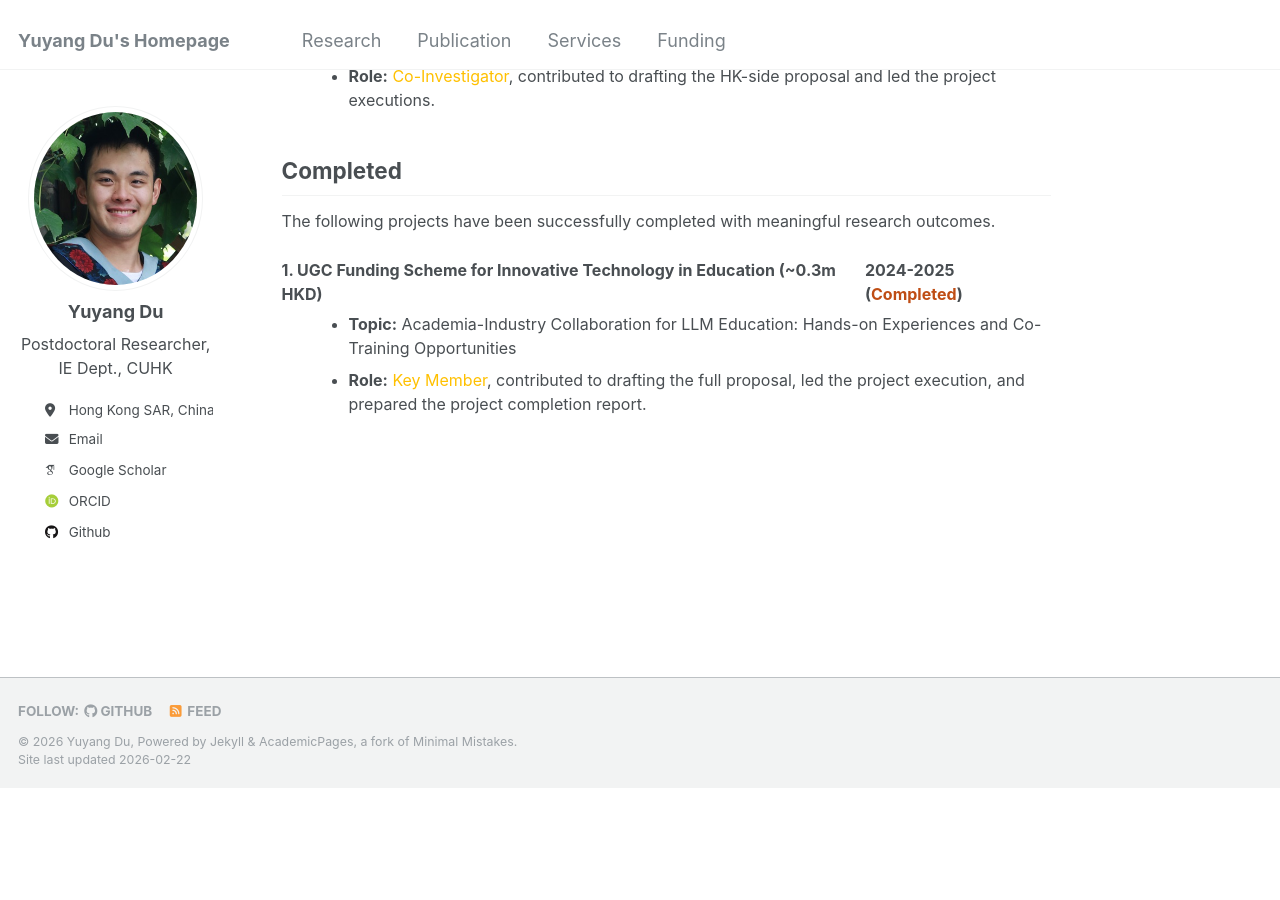
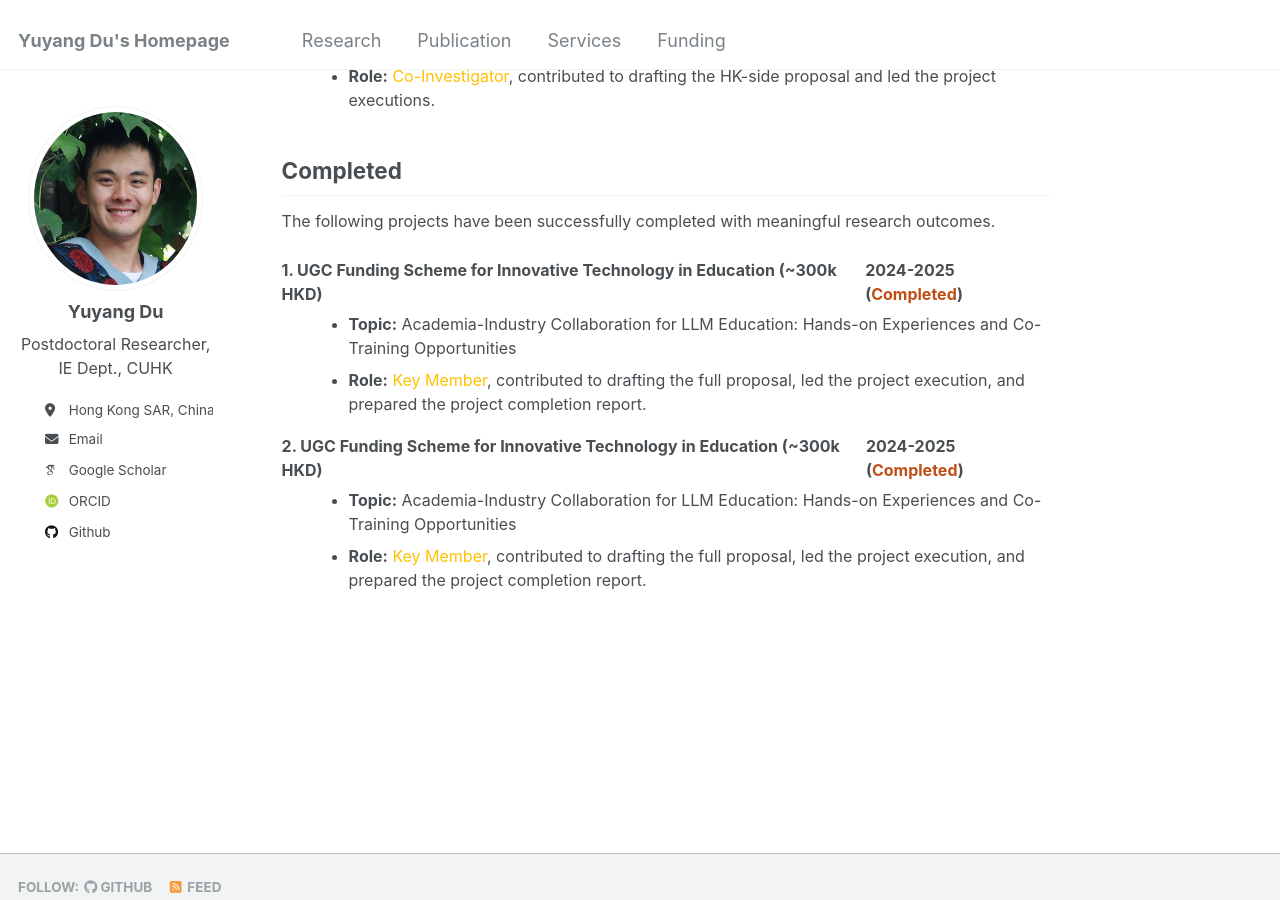
Before and after one commit to yuyangdu01/yuyangdu01.github.io, a Jekyll site: the page built from _pages/funding.md, in a window 1280 px wide and 900 px high, scrolled down 1037 px. Built offline with Jekyll 4.4.1, drawn with Linux system fonts in a browser that asks for light colours; some web fonts are replaced; before the commit the page ends 1825 px from its top, so only the background shows below that.

Commit message:
Update funding.md

```diff
--- a/_pages/funding.md
+++ b/_pages/funding.md
@@ -69,10 +69,19 @@ Completed
 <p style="text-align: justify;"><font size=3>The following projects have been successfully completed with meaningful research outcomes.</font></p>
 
 <li style="display: flex; justify-content: space-between; align-items: center; list-style-type: none;">
-  <font size=3><b>1. UGC Funding Scheme for Innovative Technology in Education (~0.3m HKD)</b></font>
+  <font size=3><b>1. UGC Funding Scheme for Innovative Technology in Education (~300k HKD)</b></font>
   <font size=3><b>2024-2025 (<span style="color: #bf4d14;">Completed</span>)</b></font>
 </li>
 <ul style="margin-left: 1.5em; margin-top: 6px;">
   <font size=3><li><b>Topic:</b> Academia-Industry Collaboration for LLM Education: Hands-on Experiences and Co-Training Opportunities</li></font>
   <font size=3><li><b>Role:</b> <span style="color: #ffc000;">Key Member</span>, contributed to drafting the full proposal, led the project execution, and prepared the project completion report.</li></font>
 </ul>
+
+<li style="display: flex; justify-content: space-between; align-items: center; list-style-type: none;">
+  <font size=3><b>2. UGC Funding Scheme for Innovative Technology in Education (~300k HKD)</b></font>
+  <font size=3><b>2024-2025 (<span style="color: #bf4d14;">Completed</span>)</b></font>
+</li>
+<ul style="margin-left: 1.5em; margin-top: 6px;">
+  <font size=3><li><b>Topic:</b> Academia-Industry Collaboration for LLM Education: Hands-on Experiences and Co-Training Opportunities</li></font>
+  <font size=3><li><b>Role:</b> <span style="color: #ffc000;">Key Member</span>, contributed to drafting the full proposal, led the project execution, and prepared the project completion report.</li></font>
+</ul>
```
